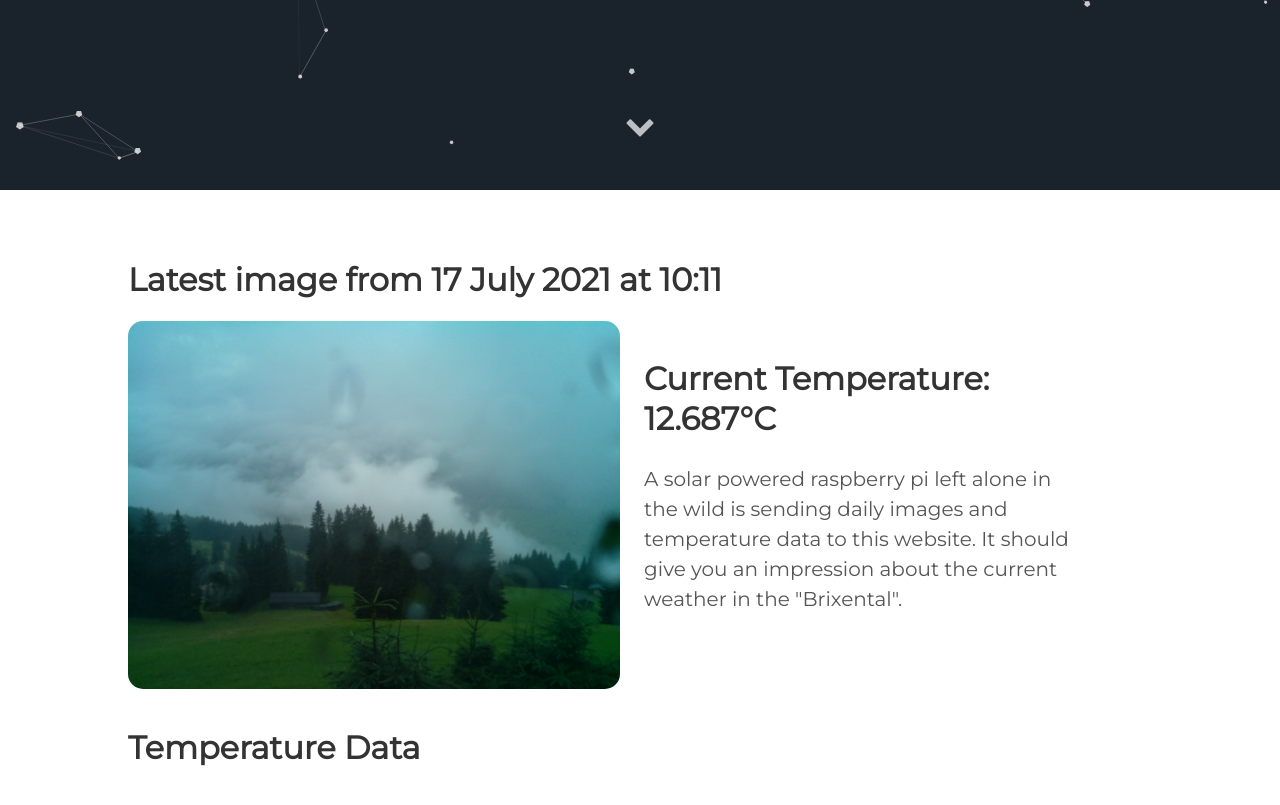
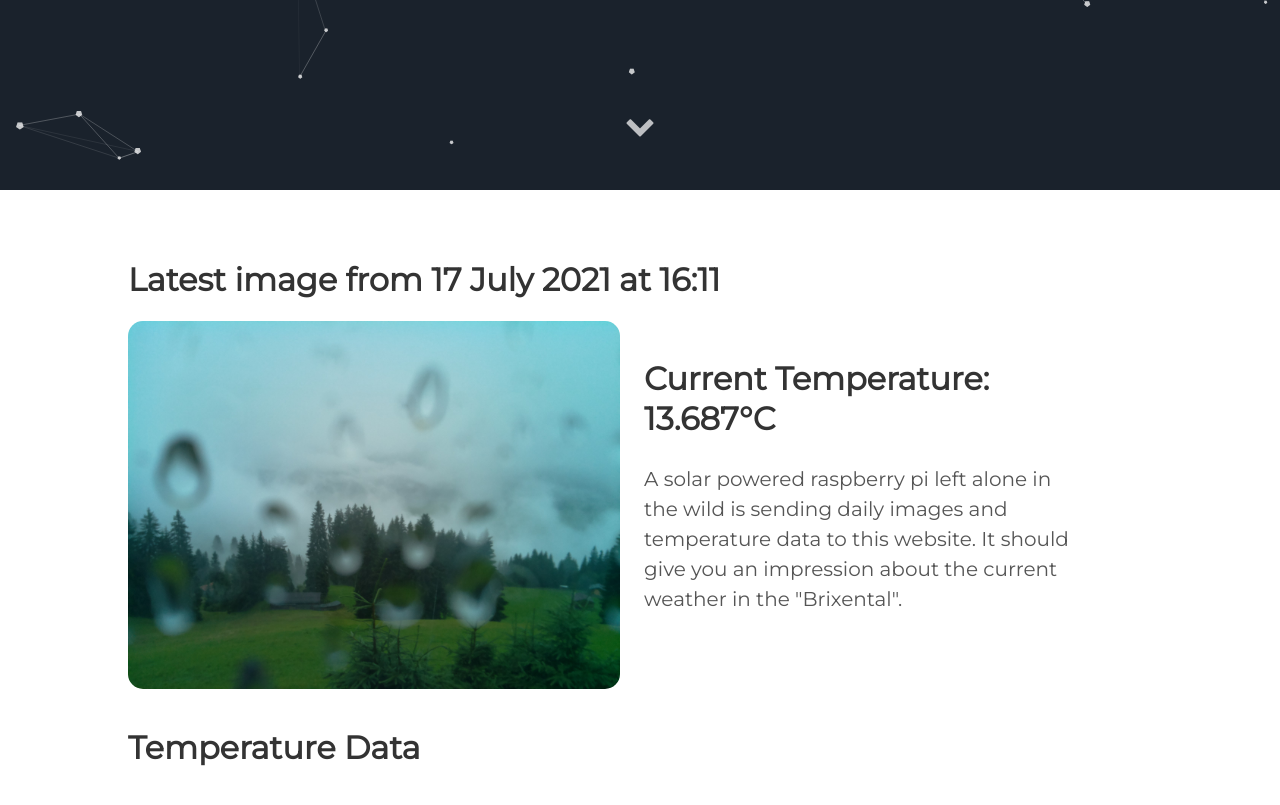
Before and after one commit to vektorious/vektorious.github.io, a Jekyll site: the page built from resources/huette.md, in a window 1280 px wide and 900 px high, scrolled down 710 px. Shown: the top 805 px of the window. Built offline with Jekyll 4.4.1, drawn with Linux system fonts in a browser that asks for light colours.

Commit message:
I'm a bot beep boop

```diff
--- a/resources/huette.md
+++ b/resources/huette.md
@@ -6,13 +6,13 @@ image: '/assets/img/'
 description: 'Live image from the Austrian alps'
 twitter_text: ' '
 ---
-## Latest image from 17 July 2021 at 10:11
+## Latest image from 17 July 2021 at 16:11
 <div class="huette">
   <div class="huette-image">
     <img src="{{ "/assets/img/huette.jpg" | prepend: site.baseurl }}">
   </div>
   <div class="huette-text">
-        <h2>Current Temperature: 12.687°C</h2>
+        <h2>Current Temperature: 13.687°C</h2>
         <p>A solar powered raspberry pi left alone in the wild is sending daily images and temperature data to this website. It should give you an impression about the current weather in the "Brixental".</p>
 
   </div>
```
Also changed, not shown: rpi-script/2021-07-17_161027.txt (renamed from rpi-script/2021-07-17_101027.txt, +5 -5 lines), rpi-script/huette.md (+2 -2 lines), assets/img/huette.jpg, assets/img/temp_plot.png, rpi-script/temp_plot.png, 1 other file.
